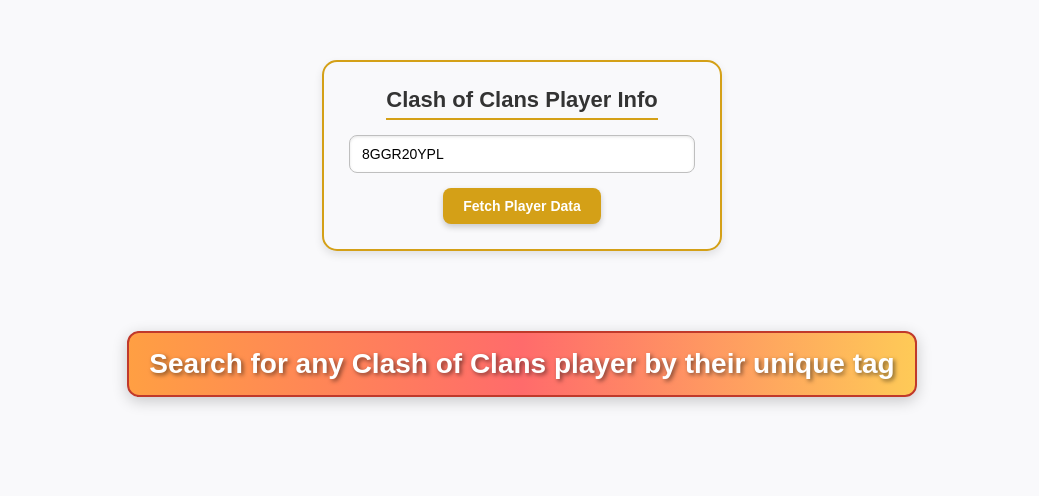
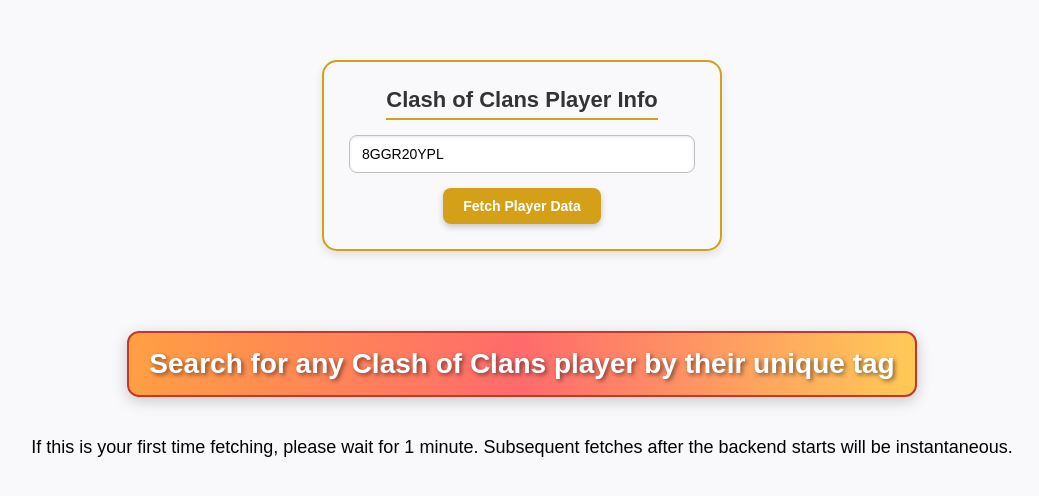
Before and after one commit to Bhusal-Ravi/Clash-Of-Clans-Fetch-Player-Data, a website with bundled scripts: page frontend/index.html in a window 1280 px wide. Shown: the whole page, without its empty margins (118-1157 px from the left). Built offline with nearby package versions, Linux system fonts and the light colour scheme.

Commit message:
Update index.html

```diff
--- a/frontend/index.html
+++ b/frontend/index.html
@@ -42,7 +42,9 @@
         </h1>
     </div>
 
-
+<div style="margin-top: 20px; font-size: 1.125rem;">
+If this is your first time fetching, please wait for 1 minute. Subsequent fetches after the backend starts will be instantaneous.
+</div>
 
     <!-- Link the JavaScript file -->
     <script>document.querySelector(".playerTag").defaultValue = "8GGR20YPL"</script>
```
